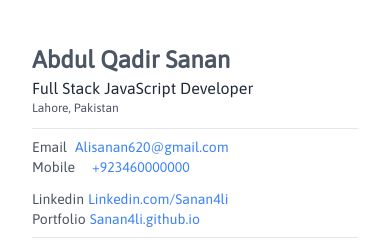
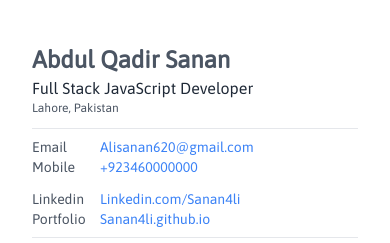
Before and after one commit to Sanan4li/-, a website: page resume.html in a window 390 px wide. Shown: the top 243 px of the page. Drawn offline with Linux system fonts and the light colour scheme.

Commit message:
fixed spacing issue

```diff
--- a/resume.html
+++ b/resume.html
@@ -22,7 +22,7 @@
       >
         <div class="w-1/2">
           <p class="flex space-x-2">
-            <span class="w-14">Email </span>
+            <span class="min-w-[60px]">Email </span>
             <a
               class="text-blue-500"
               target="_blank"
@@ -30,16 +30,16 @@
               >Alisanan620@gmail.com</a
             >
           </p>
-          <p class="flex space-x-1">
-            <span class="w-14">Mobile </span>
+          <p class="flex space-x-2">
+            <span class="min-w-[60px]">Mobile </span>
             <a class="text-blue-500" target="_blank" href="tel:+923464674965"
               >+923460000000</a
             >
           </p>
         </div>
         <div class="w-1/2">
-          <p class="flex space-x-1">
-            <span class="w-16">Linkedin </span>
+          <p class="flex space-x-2">
+            <span class="min-w-[60px]">Linkedin </span>
             <a
               class="text-blue-500"
               target="_blank"
@@ -47,8 +47,8 @@
               >Linkedin.com/Sanan4li</a
             >
           </p>
-          <p class="flex space-x-1">
-            <span class="w-16">Portfolio </span>
+          <p class="flex space-x-2">
+            <span class="min-w-[60px]">Portfolio </span>
             <a
               class="text-blue-500"
               target="_blank"
```
Also changed, not shown: main.css.
